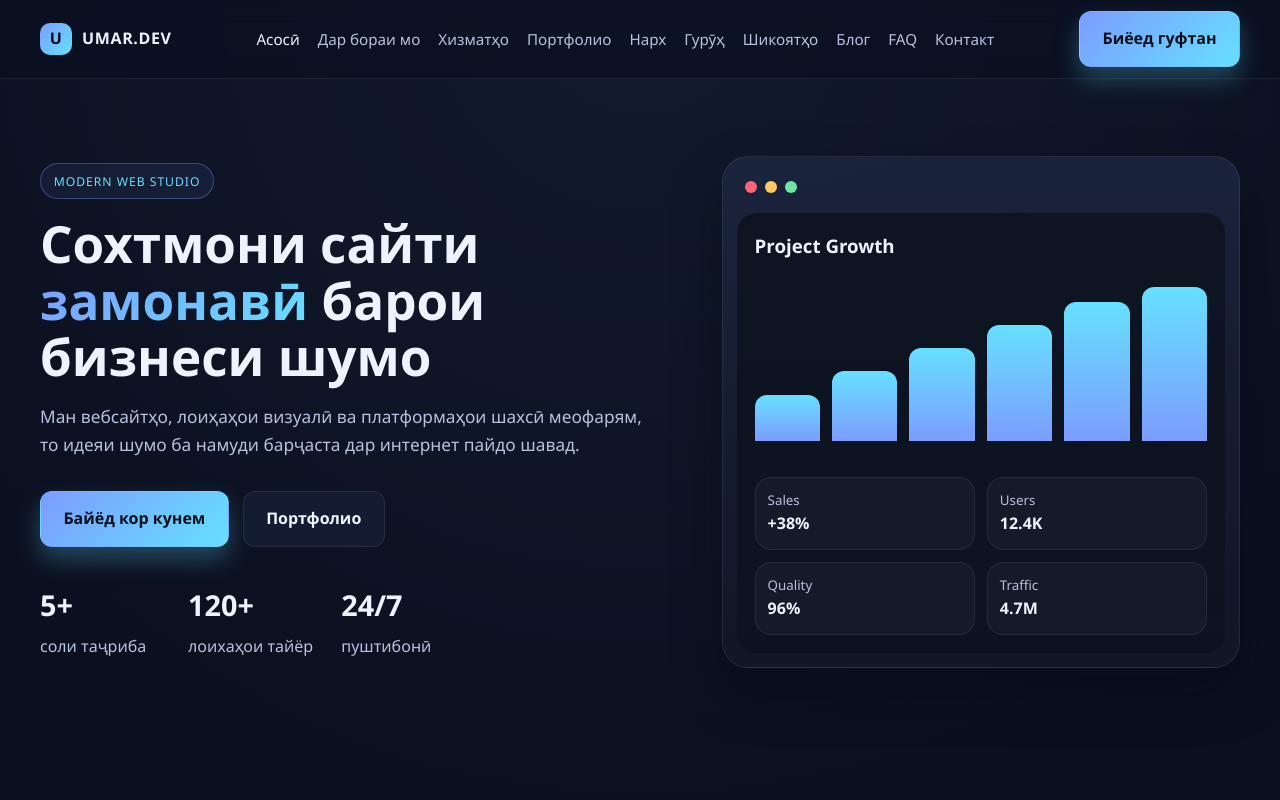
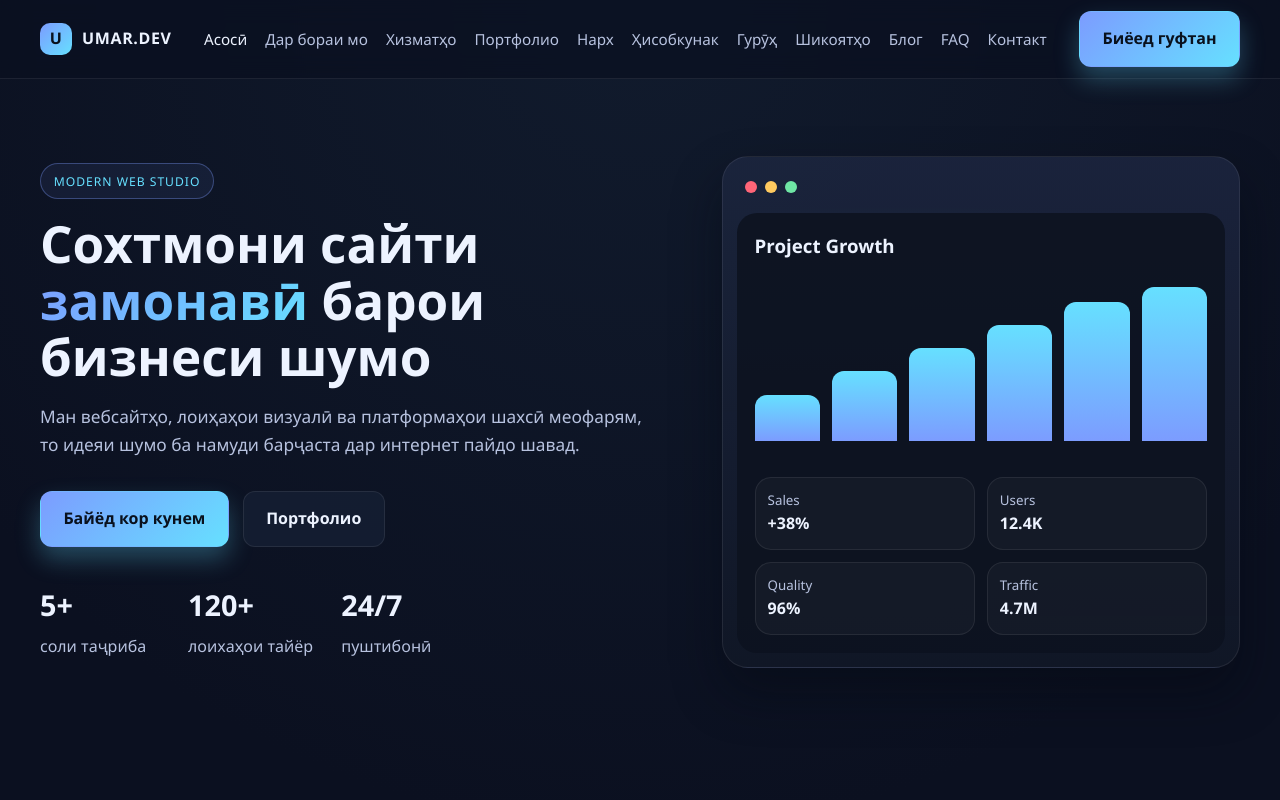
Before and after one commit to umar-programist/Developer-Portfoilo, a plain HTML site: page index2.html in a window 1280 px wide. Shown: the top 800 px of the page. Drawn offline with Linux system fonts and the light colour scheme.

Commit message:
Add files via upload

```diff
--- a/index2.html
+++ b/index2.html
@@ -23,6 +23,7 @@
           <a href="services.html">Хизматҳо</a>
           <a href="portfolio.html">Портфолио</a>
           <a href="pricing.html">Нарх</a>
+          <a href="calculator.html">Ҳисобкунак</a>
           <a href="team.html">Гурӯҳ</a>
           <a href="testimonials.html">Шикоятҳо</a>
           <a href="blog.html">Блог</a>
```
